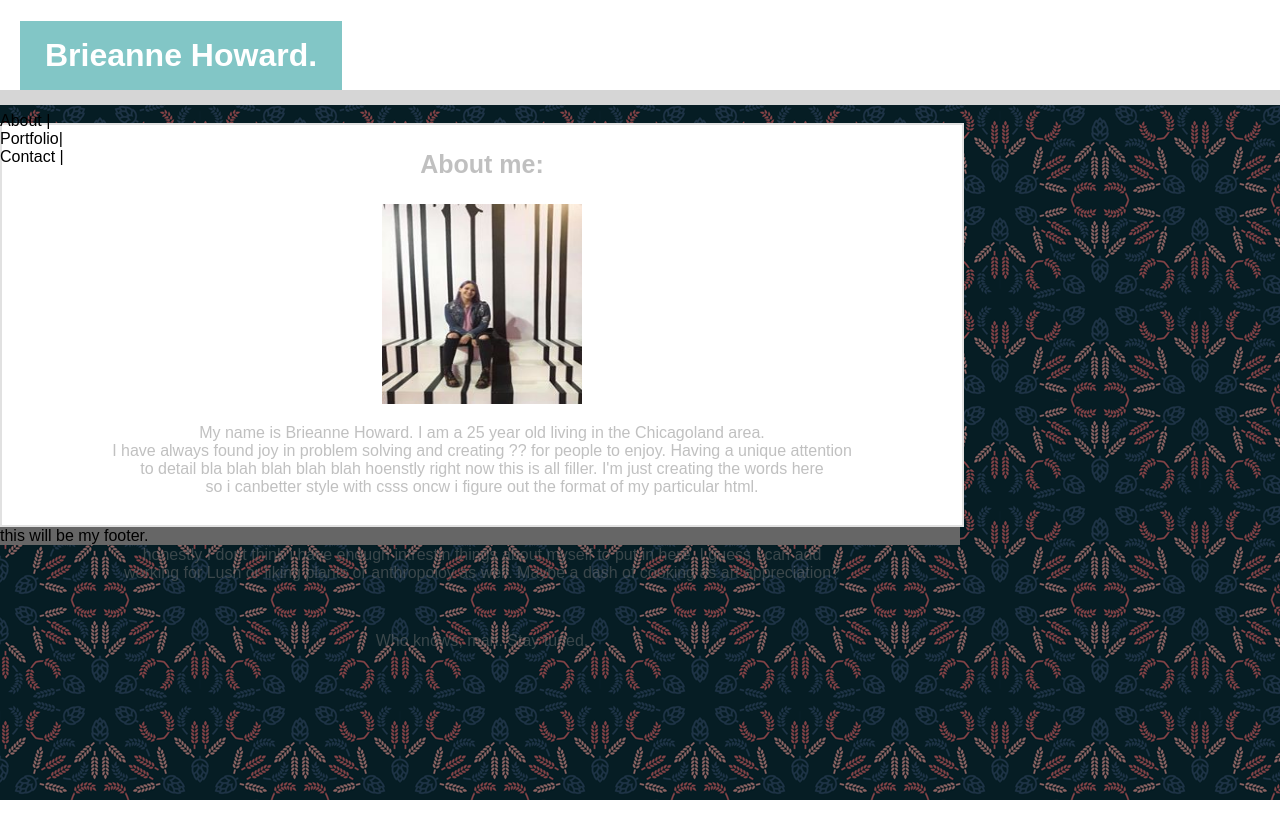
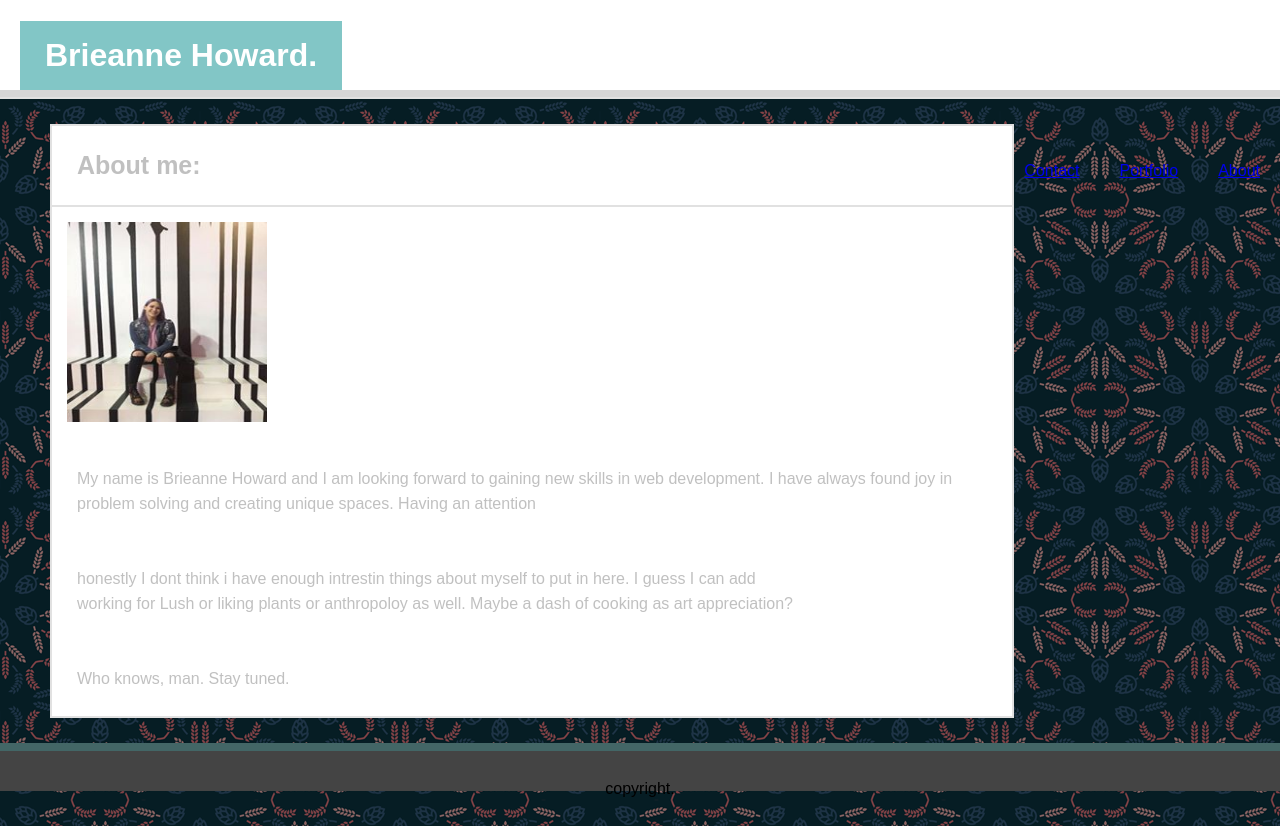
Before and after one commit to BrieanneH/portfolio, a plain HTML site: page index.html in a window 1280 px wide. Before the commit the page ends 800 px from the top, so only its background shows below. Drawn offline with Linux system fonts and the light colour scheme.

Commit message:
adjustingindex

```diff
--- /dev/null
+++ b/assets/css/clearfix.css
@@ -0,0 +1,6 @@
+.clearfix::after {
+    content: " ";
+    display:block;
+    clear: both;
+
+}
--- a/assets/css/style.css
+++ b/assets/css/style.css
@@ -4,7 +4,8 @@
     background-color: #fff;
     height: 90px;
     margin: 0 auto;
-    border-bottom: 15px solid #cccc;
+    border-bottom: 7px solid #cccc;
+
 }
 h1 {
     color: #fff;
@@ -14,45 +15,85 @@ h1 {
     display: inline-block;
     margin-left: 20px;
 }
+
 nav {
+    display:block;
     margin-bottom: 30px;
-    float: right;
-}
 
 
-h2 {
-    font-size: 25px;
-    margin: 25px;
-    border-bottom: 5px #cccc;
 
 
 }
-.content-box{
-    height: 400px;
-    width: 960px;
-    border: 2px solid #dddd;
-    color:#7777;
-    background-color: #fff;
-    display: block;
-    position: center;
-    text-align: center;
-    float: center;
+
+li{
+    list-style-type: none;
+    padding: 20px;
+    border-right: 5px;
+    border-color: #ccc;
+    float: right;
 
 }
+
 
 body {
     width:100%x;
     height:100%;
     font-family:'Arial', 'Helvetica Neue', Helvetica, sans-serif;
     background-image: url("../images/wheat.png");
+    position: center;
     padding: 0;
-    position: center;
     margin: 0 auto;
 
 }
-footer{
-    background-color:#666666;
-    width: 960px;
+
+h2 {
+    font-size: 25px;
+    margin: 25px;
+    border-bottom: 4px #cccc;
 
 
 }
+
+
+.content-box{
+    height: 100%;
+    width: 960px;
+    border: 2px solid #dddd;
+    color:#7777;
+    background-color: #fff;
+    height: 100%;
+    display: block;
+    margin: 25px 50px;
+}
+
+header{
+    background-color: #fff;
+    border-bottom: #dddd solid 2px;
+
+
+}
+
+p{
+    line-height: 25px;
+    margin: 25px;
+    display: inline-block;
+    position: relative;
+}
+img{
+    width:200px;
+    height:200px;
+    margin: 15px;
+    display: inline-block
+}
+
+footer{
+    border-top: 8px solid #4aa5;
+    background-color: #444444;
+    height:40px;
+    width: 100%;
+    text-align: center;
+    margin-left: 0;
+    margin-bottom: 0;
+    text-align: center;
+
+}
--- a/index.html
+++ b/index.html
@@ -4,41 +4,41 @@
         <meta charset="utf-8">
         <title>Brieanne Howard's Portfolio</title>
         <link rel="stylesheet" type="text/css" href="assets\css\style.css">
+        <link rel="stylesheet" tpe="text/css" href="assets\css\clearfix.css">
 
     </head>
 
     <body>
         <header>
+
             <div class="heading">
+
                  <h1>
                  Brieanne Howard.
                 </h1>
 
-             <div class="nav">
-
-                    <div class="about" a href="/index.html">About</a> |
-                    <div class="portfolio" a href="/portfolio.html">Portfolio</a>|
-                    <div class="contact" a href="/contact.html">Contact</a> |
+                 <div class="nav"><nav>
+                 <li><a href="/index.html">About</a></li>
+                 <li> <a href="/portfolio.html">Portfolio</a></li>
+                 <li><a href="/contact.html">Contact</a></li>
 
                  </nav></div>
 
-             </div>
 
         </header>
-        <br>
+
 
 
 
         <div class= "content-box">
+         <header>
+           <h2>About me:</h2>
+        </header>
 
-           <h2>About me:</h2>
+           <img src= "assets\images\myphoto.jpg" alt="picture of me" >
 
-           <img src= "assets\images\myphoto.jpg" alt="picture of me" style= "width:200px; height:200px;" >
-
-            <p>My name is Brieanne Howard. I am a 25 year old  living in the Chicagoland area.<br> I have always
-            found joy in problem solving and creating ?? for people to enjoy. Having a unique attention<br> to detail bla
-            blah blah blah blah hoenstly right now this is all filler. I'm just creating the words here<br>
-            so i canbetter style with csss oncw i figure out the format of my particular html.<br></p>
+            <p>My name is Brieanne Howard and I am looking forward to gaining new skills in web development. I have always
+            found joy in problem solving and creating unique spaces. Having an attention<br></p>
             <br>
             <p>honestly I dont think i have enough intrestin things about myself to put in here. I guess I can add <br>
             working for Lush or liking plants or anthropoloy as well. Maybe a dash of cooking as art appreciation?<br></p>
@@ -48,9 +48,11 @@
             </div>
 
 
+
     </body>
+
   <footer>
-             this will be my footer.
+      <p>copyright.</p>
   </footer>
 
 </html>
```
Also changed, not shown: portfolio.html (+5 -3 lines). Lines whose indentation alone changed are shown as unchanged.
